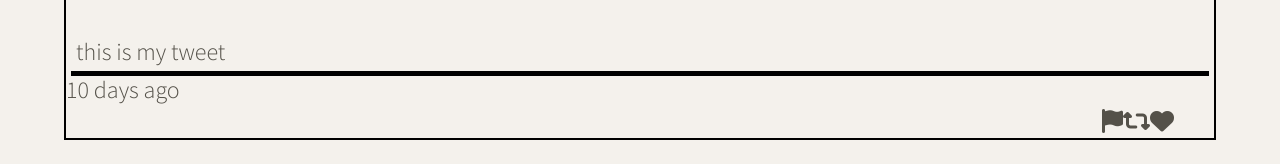
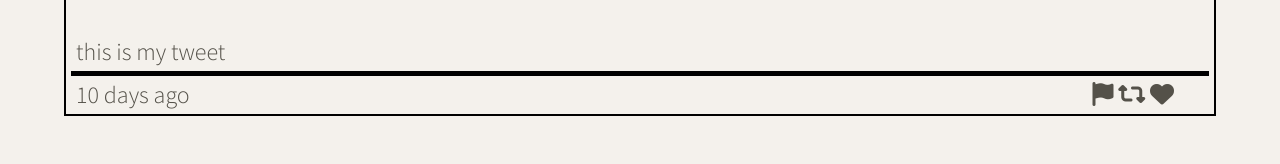
Before and after one commit to ihfung/tweeter, a website: page public/index.html in a window 1280 px wide. Shown: the part 1081-1245 px from the top of the page. After the commit the page ends 1221 px from the top, so only its background shows below. Drawn offline with nearby package versions, Linux system fonts and the light colour scheme.

Commit message:
updated the tweet css as per feedback from compass

```diff
--- a/public/index.html
+++ b/public/index.html
@@ -61,11 +61,14 @@
               </header>
               <section class="tweetContent">this is my tweet</section>
               <footer>
-                <span> 10 days ago </span>
+
                 <div class="icons">
-                  <i name="flag" class="fas fa-flag"></i>
-                  <i name="retweet" class="fas fa-retweet"></i>
-                  <i name="heart" class="fas fa-heart"></i>
+                  <span class="datePost"> 10 days ago </span>
+                  <div class="iconStyle">
+                    <i name="flag" class="fas fa-flag"></i>
+                    <i name="retweet" class="fas fa-retweet"></i>
+                    <i name="heart" class="fas fa-heart"></i>
+                  </div>
                 </div>
               </footer>
             </article>
--- a/public/styles/tweet.css
+++ b/public/styles/tweet.css
@@ -14,8 +14,7 @@
 .icons{
 
   display: flex;
-  justify-content: flex-end;
-  flex-direction: row;
+  justify-content: space-between;
   margin-right: 35px;
   padding: 5px;
 }
@@ -35,3 +34,9 @@
   border-bottom: 5px solid #000;
 
 }
+
+.datePost {
+
+  margin-left: 5px;
+
+}
```
